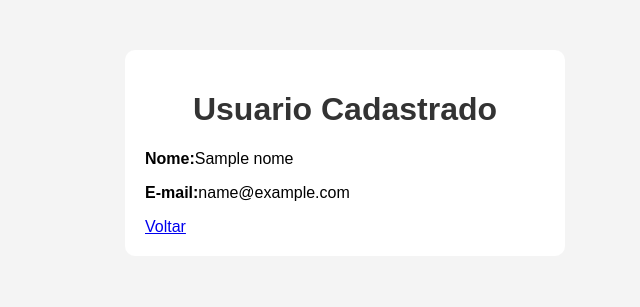
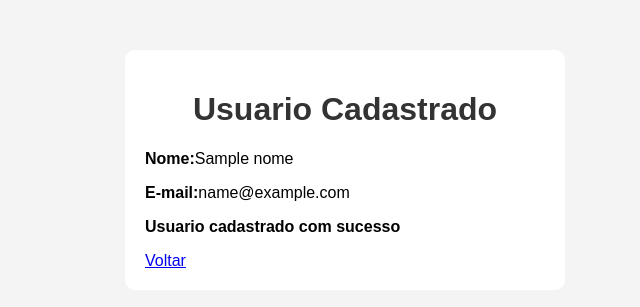
Before and after one commit to MatheusKRG/dsw-2025, a Flask app: template Semana_03/cadastro_app/templates/sucesso.html in a window 1280 px wide. Shown: the top 307 px of the page, without its empty margins (295-935 px from the left). Run offline with Flask 3, Linux system fonts and the light colour scheme; the template is opened without the code that fills it: most values are stand-ins (such as "Sample title", 1, 10 or a date in 2020).

Commit message:
Update sucesso.html

```diff
--- a/Semana_03/cadastro_app/templates/sucesso.html
+++ b/Semana_03/cadastro_app/templates/sucesso.html
@@ -14,6 +14,7 @@
         </h1>
         <p><strong>Nome:</strong>{{ nome }}</p>
         <p><strong>E-mail:</strong>{{ email }}</p>
+        <p><strong>Usuario cadastrado com sucesso</strong></p>
         <a href="/cadastro">Voltar</a>
     </div>
 </body>
```
